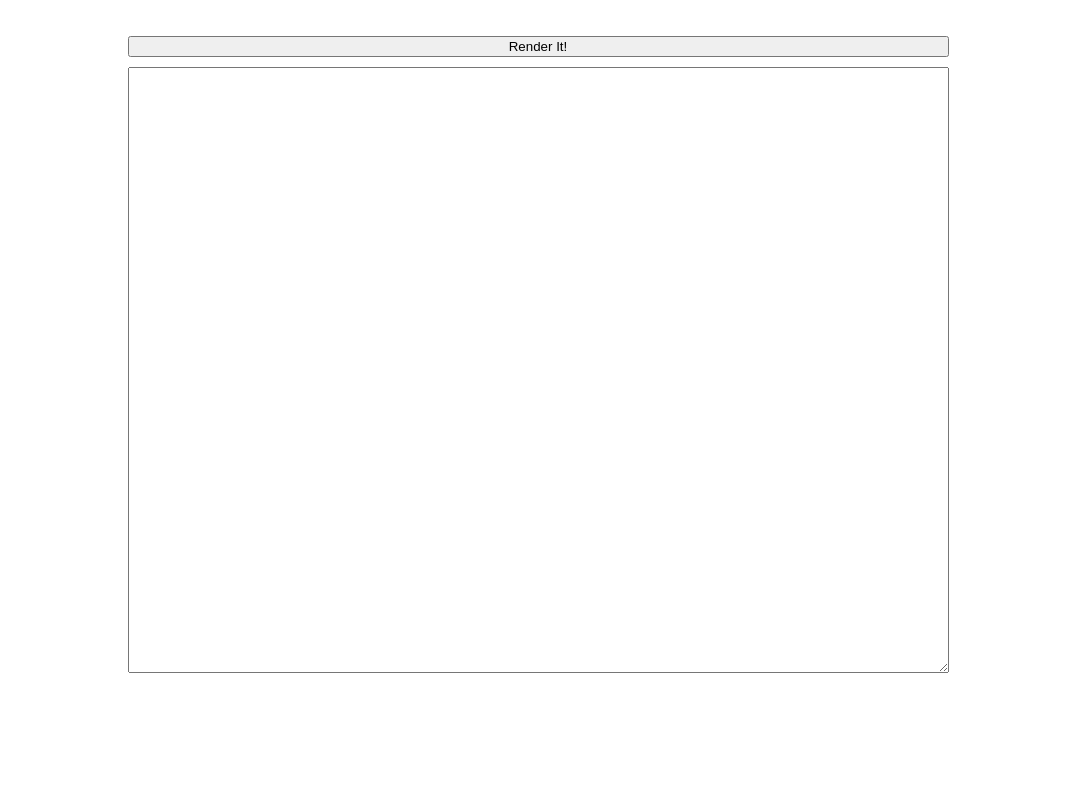
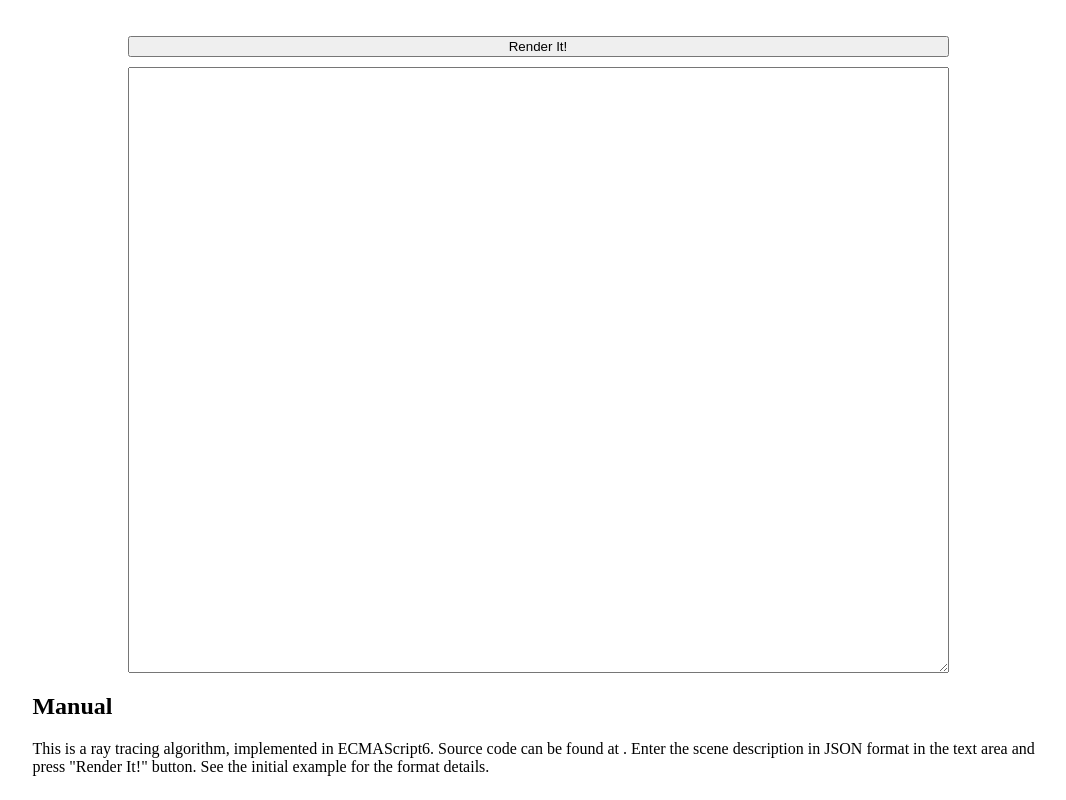
Before and after one commit to matklad/jsray, a plain HTML site: page index.html in a window 1280 px wide. Shown: the part 566-1366 px from the top of the page, without its empty margins (102-1168 px from the left). Before the commit the page ends 1247 px from the top, so only its background shows below. Drawn offline with Linux system fonts and the light colour scheme.

Commit message:
some man

```diff
--- a/index.html
+++ b/index.html
@@ -19,6 +19,25 @@
       </form>
     </div>
 
+    <div class="manual-container">
+      <section class="manual">
+        <h2 class="manual-header">Manual</h2>
+
+
+        <p class="manual-text">
+          This is a ray tracing algorithm, implemented in ECMAScript6.
+
+          Source code can be found at <a href="https://github.com/matklad/jsray"></a>.
+
+          Enter the scene description in JSON format in the text area and
+          press "Render It!" button.
+
+          See the initial example for the format details.
+
+        </p>
+      </section>
+    </div>
+
 
     <script src="/js/jquery.js"></script>
     <script src="/js/traceur-runtime.js"></script>
--- a/style.css
+++ b/style.css
@@ -32,3 +32,13 @@
 .start-button {
   margin-bottom: 10px;
 }
+
+.manual-container {
+  display: flex;
+  flex-direction: row;
+  justify-content: center;
+}
+
+.manual {
+  width: 80%;
+}
```
